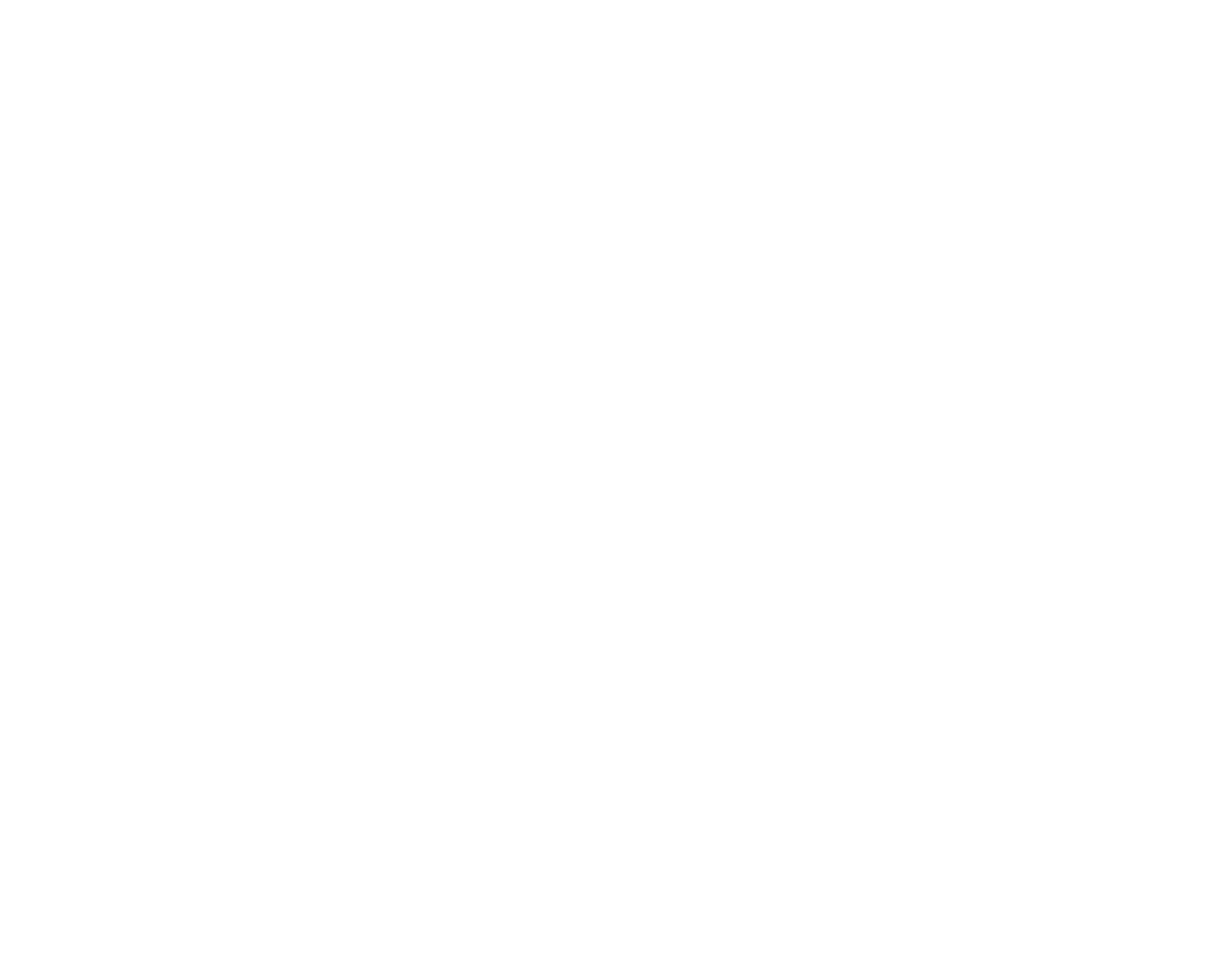
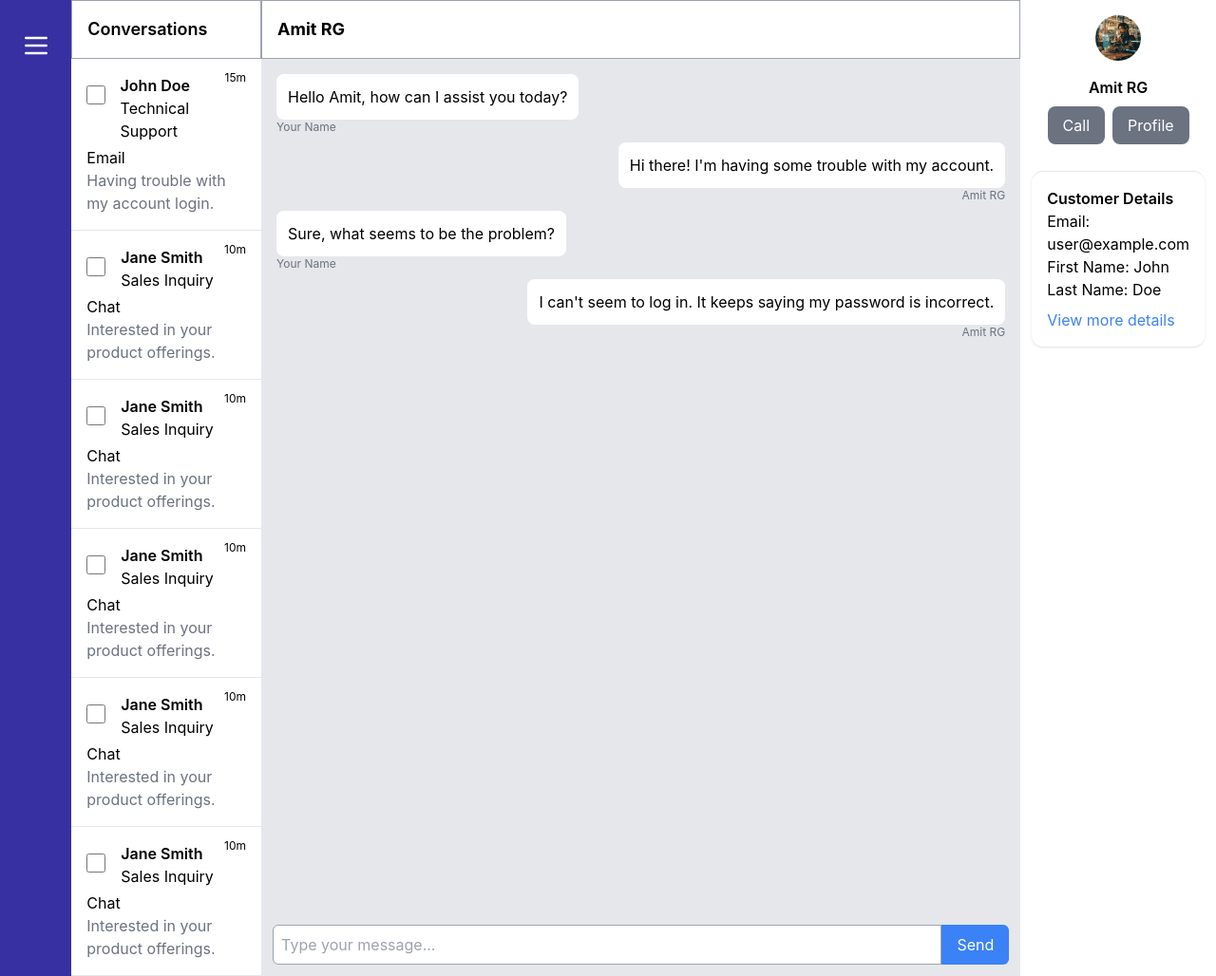
Before and after one commit to mohittk/fb-helpdesk, a React app in the folder client/: page /agent in a window 1280 px wide. Before the commit this address had no page. Shown: the whole page at 95% size. Before the commit the page ends 800 px from the top, so only its background shows below. Built offline with nearby package versions, Linux system fonts and the light colour scheme.

Commit message:
feat(UI): completed connect page and agent service chat page

```diff
--- a/client/src/index.js
+++ b/client/src/index.js
@@ -1,6 +1,6 @@
 import React from 'react';
 import ReactDOM from 'react-dom/client';
-import './components/index.css';
+import './styles/index.css';
 import Router from './utils/Router';
 import {BrowserRouter} from 'react-router-dom';
 
--- /dev/null
+++ b/client/src/pages/AgentScreen.js
@@ -0,0 +1,165 @@
+import React from 'react';
+import profile from '../components/wall.jpeg';
+
+// Sample data for conversation list
+const conversations = [
+    {
+        id: 1,
+        name: 'John Doe',
+        serviceRequired: 'Technical Support',
+        source: 'Email',
+        duration: '15',
+        message: 'Having trouble with my account login.'
+    },
+    {
+        id: 2,
+        name: 'Jane Smith',
+        serviceRequired: 'Sales Inquiry',
+        source: 'Chat',
+        duration: '10',
+        message: 'Interested in your product offerings.'
+    },
+    {
+        id: 2,
+        name: 'Jane Smith',
+        serviceRequired: 'Sales Inquiry',
+        source: 'Chat',
+        duration: '10',
+        message: 'Interested in your product offerings.'
+    },
+    {
+        id: 2,
+        name: 'Jane Smith',
+        serviceRequired: 'Sales Inquiry',
+        source: 'Chat',
+        duration: '10',
+        message: 'Interested in your product offerings.'
+    },
+    {
+        id: 2,
+        name: 'Jane Smith',
+        serviceRequired: 'Sales Inquiry',
+        source: 'Chat',
+        duration: '10',
+        message: 'Interested in your product offerings.'
+    },
+    {
+        id: 2,
+        name: 'Jane Smith',
+        serviceRequired: 'Sales Inquiry',
+        source: 'Chat',
+        duration: '10',
+        message: 'Interested in your product offerings.'
+    }
+];
+
+const sampleChatMessages = [
+    {
+        sender: 'You',
+        text: 'Hello Amit, how can I assist you today?',
+        name: 'Your Name'
+    },
+    {
+        sender: 'Amit RG',
+        text: 'Hi there! I\'m having some trouble with my account.',
+        name: 'Amit RG'
+    },
+    {
+        sender: 'You',
+        text: 'Sure, what seems to be the problem?',
+        name: 'Your Name'
+    },
+    {
+        sender: 'Amit RG',
+        text: 'I can\'t seem to log in. It keeps saying my password is incorrect.',
+        name: 'Amit RG'
+    },
+    // Add more messages as needed
+];
+
+export default function ReplyToMessage() {
+    // This component will handle replying to messages
+
+    return (
+        <div className="flex">
+            {/* Left column: Vertical navbar */}
+            <div className="w-20 bg-indigo-800 text-white">
+                {/* Add icons for each navigation item */}
+                <div className="py-4 flex flex-col items-center justify-between h-full">
+                    <div className="my-4">
+                        <button className="text-white">
+                            <svg xmlns="http://www.w3.org/2000/svg" className="h-8 w-8" fill="none" viewBox="0 0 24 24" stroke="currentColor">
+                                <path strokeLinecap="round" strokeLinejoin="round" strokeWidth={2} d="M4 6h16M4 12h16M4 18h16" />
+                            </svg>
+                        </button>
+                        {/* Add other icons as needed */}
+                    </div>
+                </div>
+            </div>
+
+            {/* Main content */}
+            <div className="w-full flex">
+                {/* Left column: List of conversations */}
+                <div className="w-1/4 ">
+                    <h3 className="text-lg font-semibold p-4 border border-gray-400">Conversations</h3>
+                    {/* Render list of conversations here */}
+                    {conversations.map(conversation => (
+                        <div key={conversation.id} className="p-4 border-b relative">
+                            <div className="flex items-start">
+                                <input type="checkbox" className="mr-4 mt-3 checkbox-lg" /> {/* Added mt-1 class for margin-top */}
+                                <div>
+                                    <p className="font-semibold">{conversation.name}</p>
+                                    <p>{conversation.serviceRequired}</p>
+                                </div>
+                            </div>
+                            <div className="mt-1"> {/* Added ml-6 and mt-1 classes */}
+                                <p>{conversation.source}</p>
+                                <p className="text-gray-500">{conversation.message}</p>
+                            </div>
+                            <span className="absolute top-0 right-0 px-2 py-1 m-2 text-xs rounded-full">{conversation.duration}m</span>
+                        </div>
+                    ))}
+                </div>
+
+                {/* Center column: Conversation thread */}
+                <div className="w-full flex flex-col h-full">
+                    <h3 className="text-lg font-bold p-4 border border-gray-400">Amit RG</h3>
+                    <div className="flex-grow bg-gray-200 p-4 overflow-auto">
+                        {sampleChatMessages.map((message, index) => (
+                            <div key={index} className={`mb-2 ${message.sender === 'You' ? 'text-left' : 'text-right'}`}>
+                                <p style={{ display: 'inline-block', width: 'auto' }} className="p-3 bg-white rounded-lg"> {message.text}</p>
+                                <p className="text-xs text-gray-500">{message.name}</p>
+                            </div>
+                        ))}
+                    </div>
+                    <div className="flex bg-gray-200 p-3">
+                        <input type="text" className="flex-1 border border-gray-400 p-2 rounded-l-md" placeholder="Type your message..." />
+                        <button className="bg-blue-500 text-white px-4 rounded-r-md">Send</button>
+                    </div>
+                </div>
+
+                {/* Right column: Customer's profile */}
+                <div className="w-1/4 ">
+                    <div className="p-4 flex flex-col items-center bg-white"> {/* Change flex to flex-col */}
+                        <img src={profile} alt="Profile Pic" className="w-12 h-12 rounded-full mb-4" /> {/* Adjust size as needed */}
+                        <div>
+                            <p className="font-semibold text-center">Amit RG</p>
+                            <div className="flex mt-2">
+                                <button className="bg-gray-500 rounded-lg text-white px-4 py-2 mr-2">Call</button>
+                                <button className="bg-gray-500 rounded-lg text-white px-4 py-2">Profile</button>
+                            </div>
+                        </div>
+                    </div>
+                    {/* Customer details */}
+                    <div className="p-4 border-t shadow rounded-xl bg-white m-3">
+                        <h4 className="font-semibold">Customer Details</h4>
+                        <p>Email: user@example.com</p>
+                        <p>First Name: John</p>
+                        <p>Last Name: Doe</p>
+                        <button className="text-blue-500 mt-2">View more details</button>
+                    </div>
+                </div>
+            </div>
+        </div>
+    );
+}
--- a/client/src/pages/Home.js
+++ b/client/src/pages/Home.js
@@ -1,9 +1,68 @@
-import React from 'react'
+import React, { useState } from 'react';
+import {useNavigate} from 'react-router-dom';
 
-export default function Home(){
+export default function Home() {
+    const [isConnected, setIsConnected] = useState(false);
+    const [integratedPage, setIntegratedPage] = useState('');
+    const navigate = useNavigate();
+
+    const handleConnectPage = () => {
+        // Simulate connecting to Facebook page
+        setIsConnected(true);
+        setIntegratedPage('Amazon business'); // Set the integrated page name
+    };
+
+    const handleDeleteIntegration = () => {
+        // Simulate deleting integration
+        setIsConnected(false);
+        setIntegratedPage('');
+    };
+
+    const handleReplyToMessage = () => {
+        // Handle reply to message action
+        navigate('/agent');
+        console.log('Reply to message');
+    };
+
     return (
-        <>
+        <div className="flex items-center justify-center min-h-screen bg-indigo-900">
+            <div className="bg-white p-8 rounded-xl shadow-lg w-full max-w-md">
+                <div className="sm:mx-auto sm:w-full sm:max-w-sm">
+                    <h2 className="mt-5 mb-6 text-center text-2xl font-bold leading-9 tracking-tight text-gray-900">
+                        Facebook Page Integration
+                    </h2>
+                </div>
 
-        </>
-    )
+                {!isConnected ? (
+                    <div>
+                        <button
+                            onClick={handleConnectPage}
+                            type="button"
+                            className="flex w-full justify-center rounded-[4px] bg-indigo-900 px-3 py-1.5 text-sm font-semibold leading-6 text-white shadow-sm hover:bg-indigo-500 focus-visible:outline focus-visible:outline-2 focus-visible:outline-offset-2 focus-visible:outline-indigo-900"
+                        >
+                            Connect Page
+                        </button>
+                    </div>
+                ) : (
+                    <div>
+                        <p className="text-center text-gray-700 mb-4">Integrated page: <span className="font-bold">{integratedPage}</span></p>
+                        <button
+                            onClick={handleDeleteIntegration}
+                            type="button"
+                            className="flex w-full justify-center rounded-[4px] bg-red-500 px-3 py-1.5 text-sm font-semibold leading-6 text-white shadow-sm hover:bg-red-600 focus-visible:outline focus-visible:outline-2 focus-visible:outline-offset-2 focus-visible:outline-red-500 mb-2"
+                        >
+                            Delete Integration
+                        </button>
+                        <button
+                            onClick={handleReplyToMessage}
+                            type="button"
+                            className="flex w-full justify-center rounded-[4px] bg-indigo-900 px-3 py-1.5 text-sm font-semibold leading-6 text-white shadow-sm hover:bg-indigo-700 focus-visible:outline focus-visible:outline-2 focus-visible:outline-offset-2 focus-visible:outline-indigo-900"
+                        >
+                            Reply to Message
+                        </button>
+                    </div>
+                )}
+            </div>
+        </div>
+    );
 }
--- a/client/src/components/index.css
+++ b/client/src/styles/index.css
@@ -14,3 +14,8 @@ code {
   font-family: source-code-pro, Menlo, Monaco, Consolas, 'Courier New',
     monospace;
 }
+
+.checkbox-lg {
+  width: 20px; /* Adjust as needed */
+  height: 20px; /* Adjust as needed */
+}
--- a/client/src/utils/Router.js
+++ b/client/src/utils/Router.js
@@ -3,6 +3,7 @@ import {Routes, Route} from 'react-router-dom';
 import Login from '../pages/Login';
 import Signup from '../pages/Signup';
 import Home from '../pages/Home';
+import AgentScreen from '../pages/AgentScreen';
 
 function App() {
   return (
@@ -10,6 +11,7 @@ function App() {
       <Route exact path='/' element={<Home />} />
       <Route exact path="/login" element={<Login />}/>
       <Route exact path="/signup" element={<Signup />} />
+      <Route exact path="/agent" element={<AgentScreen />} />
     </Routes>
   );
 }
```
Also changed, not shown: client/src/components/wall.jpeg (added).
